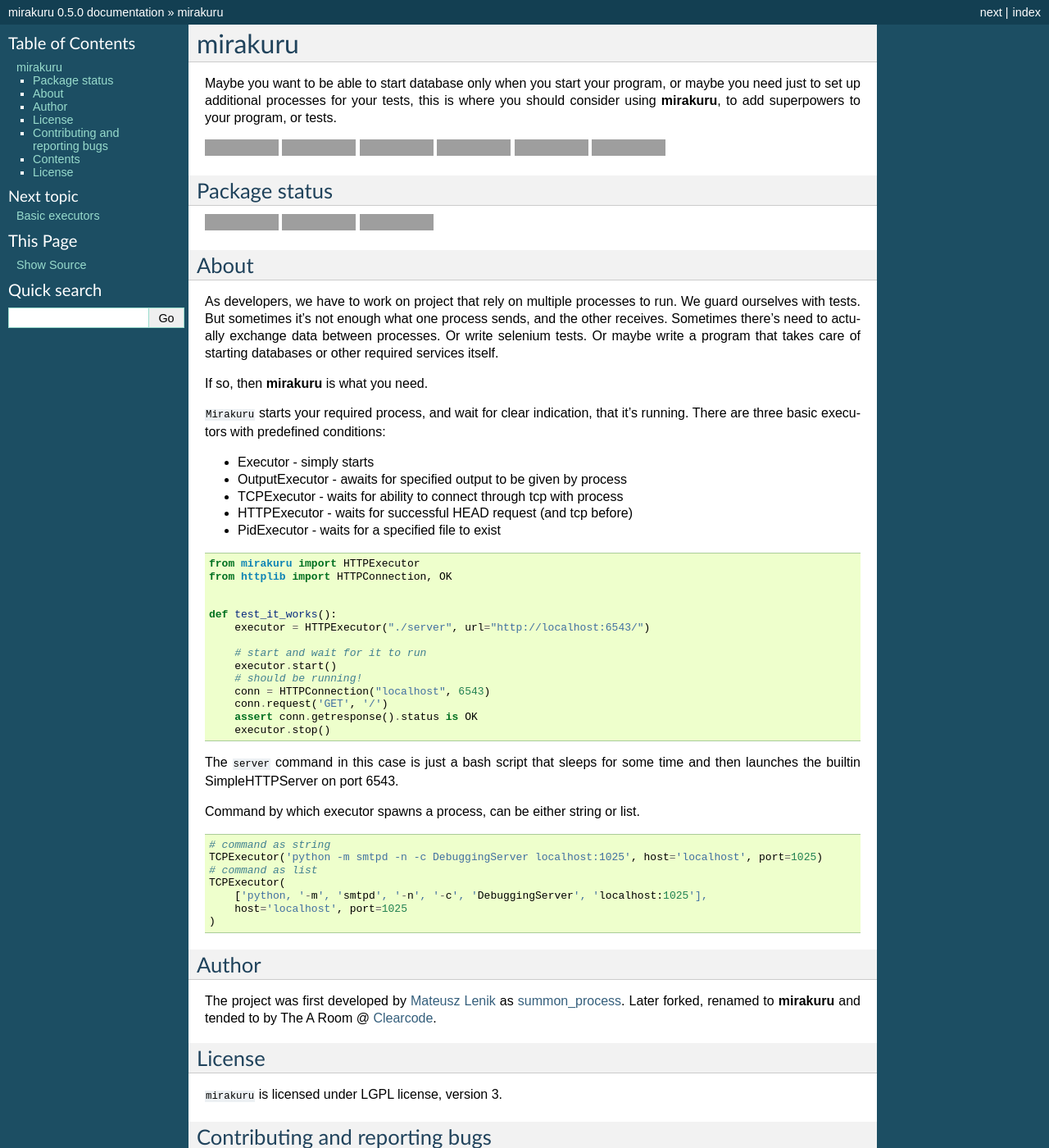
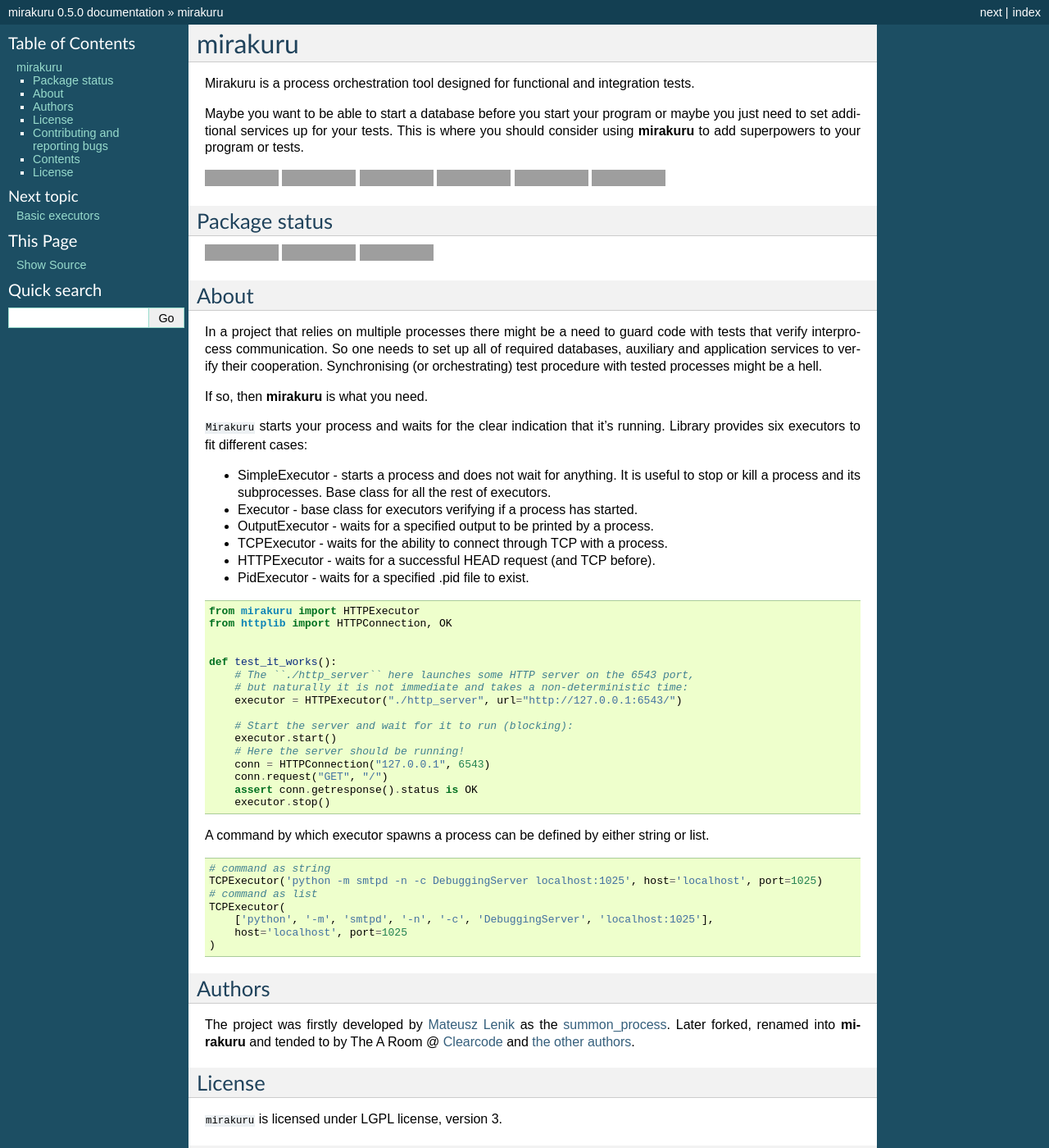
Before and after one commit to ClearcodeHQ/mirakuru, a Sphinx documentation site: the page built from docs/source/index.rst, in a window 1280 px wide and 1400 px high, cut to the strip 0-1400 px from the top of the window. Shown: the whole strip at 82% size. Built offline with Sphinx 7.4.7, drawn with Linux system fonts in a browser that asks for light colours; pages that are not in the unit, such as notebooks, are missing from menus; some of the changed text lies outside the part shown; grey boxes are pictures that could not be loaded.

Commit message:
#45 Various documentation strings rewritten.
- Style and grammar enhanced.
- Rewritten ./README.md a bit
- Added SimpleExecutor, updated Executor definitions in ./README.md
- Typos corrected

```diff
--- a/README.rst
+++ b/README.rst
@@ -1,10 +1,11 @@
 mirakuru
 ========
 
-Maybe you want to be able to start database only when you start your program,
-or maybe you need just to set up additional processes for your tests,
-this is where you should consider using **mirakuru**, to add superpowers to your program,
-or tests.
+Mirakuru is a process orchestration tool designed for functional and integration tests.
+
+Maybe you want to be able to start a database before you start your program
+or maybe you just need to set additional services up for your tests.
+This is where you should consider using **mirakuru** to add superpowers to your program or tests.
 
 
 .. image:: https://pypip.in/v/mirakuru/badge.png
@@ -50,23 +51,24 @@
 About
 -----
 
-As developers, we have to work on project that rely on multiple processes to run.
-We guard ourselves with tests. But sometimes it's not enough what one process
-sends, and the other receives. Sometimes there's need to actually exchange data
-between processes. Or write selenium tests. Or maybe write a program that takes
-care of starting databases or other required services itself.
+In a project that relies on multiple processes there might be a need to guard code
+with tests that verify interprocess communication. So one needs to set up all of
+required databases, auxiliary and application services to verify their cooperation.
+Synchronising (or orchestrating) test procedure with tested processes might be a hell.
 
 If so, then **mirakuru** is what you need.
 
-``Mirakuru`` starts your required process, and wait for clear indication,
-that it's running. There are three basic executors with predefined conditions:
+``Mirakuru`` starts your process and waits for the clear indication that it's running.
+Library provides six executors to fit different cases:
 
-
-* Executor - simply starts
-* OutputExecutor - awaits for specified output to be given by process
-* TCPExecutor - waits for ability to connect through tcp with process
-* HTTPExecutor - waits for successful HEAD request (and tcp before)
-* PidExecutor - waits for a specified file to exist
+* SimpleExecutor - starts a process and does not wait for anything.
+  It is useful to stop or kill a process and its subprocesses.
+  Base class for all the rest of executors.
+* Executor - base class for executors verifying if a process has started.
+* OutputExecutor - waits for a specified output to be printed by a process.
+* TCPExecutor - waits for the ability to connect through TCP with a process.
+* HTTPExecutor - waits for a successful HEAD request (and TCP before).
+* PidExecutor - waits for a specified .pid file to exist.
 
 .. code-block:: python
 
@@ -75,20 +77,20 @@
 
 
     def test_it_works():
-        executor = HTTPExecutor("./server", url="http://localhost:6543/")
+        # The ``./http_server`` here launches some HTTP server on the 6543 port,
+        # but naturally it is not immediate and takes a non-deterministic time:
+        executor = HTTPExecutor("./http_server", url="http://127.0.0.1:6543/")
 
-        # start and wait for it to run
+        # Start the server and wait for it to run (blocking):
         executor.start()
-        # should be running!
-        conn = HTTPConnection("localhost", 6543)
-        conn.request('GET', '/')
+        # Here the server should be running!
+        conn = HTTPConnection("127.0.0.1", 6543)
+        conn.request("GET", "/")
         assert conn.getresponse().status is OK
         executor.stop()
 
-The ``server`` command in this case is just a bash script that sleeps for some
-time and then launches the builtin SimpleHTTPServer on port 6543.
 
-Command by which executor spawns a process, can be either string or list.
+A command by which executor spawns a process can be defined by either string or list.
 
 .. code-block:: python
 
@@ -96,16 +98,17 @@
     TCPExecutor('python -m smtpd -n -c DebuggingServer localhost:1025', host='localhost', port=1025)
     # command as list
     TCPExecutor(
-        ['python, '-m', 'smtpd', '-n', '-c', 'DebuggingServer', 'localhost:1025'],
+        ['python', '-m', 'smtpd', '-n', '-c', 'DebuggingServer', 'localhost:1025'],
         host='localhost', port=1025
     )
 
-Author
-------
+Authors
+-------
 
-The project was first developed by `Mateusz Lenik <http://mlen.pl>`_
-as `summon_process <https://github.com/mlen/summon_process>`_.
-Later forked, renamed to **mirakuru** and tended to by The A Room @ `Clearcode <http://clearcode.cc>`_.
+The project was firstly developed by `Mateusz Lenik <http://mlen.pl>`_
+as the `summon_process <https://github.com/mlen/summon_process>`_.
+Later forked, renamed into **mirakuru** and tended to by The A Room @ `Clearcode <http://clearcode.cc>`_
+and `the other authors <https://github.com/ClearcodeHQ/mirakuru/blob/master/AUTHORS.rst>`_.
 
 License
 -------
@@ -119,4 +122,4 @@
 Issue tracker is located at `GitHub Issues <https://github.com/ClearcodeHQ/mirakuru/issues>`_.
 Projects `PyPI page <https://pypi.python.org/pypi/mirakuru>`_.
 
-When contributing, don't forget to add your name to AUTHORS.rst file.
+When contributing, don't forget to add your name to the AUTHORS.rst file.
--- a/mirakuru/__init__.py
+++ b/mirakuru/__init__.py
@@ -16,7 +16,7 @@
 # You should have received a copy of the GNU Lesser General Public License
 # along with mirakuru.  If not, see <http://www.gnu.org/licenses/>.
 
-"""Mirakuru's main module."""
+"""Mirakuru main module."""
 
 import logging
 
--- a/setup.py
+++ b/setup.py
@@ -15,7 +15,7 @@
 
 # You should have received a copy of the GNU Lesser General Public License
 # along with mirakuru.  If not, see <http://www.gnu.org/licenses/>.
-"""Mirakuru's installation module."""
+"""Mirakuru installation module."""
 
 import re
 import os
```
Also changed, not shown: CHANGES.rst (+4 -4 lines), docs/source/basic.rst (+9 -9 lines), 14 other files.
